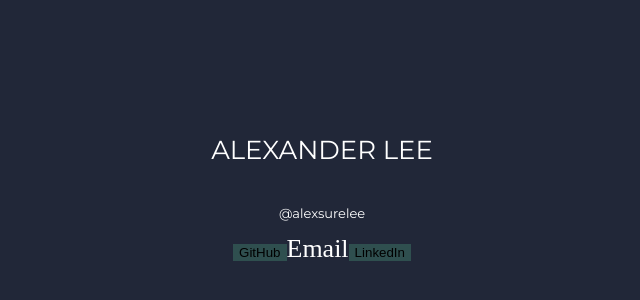
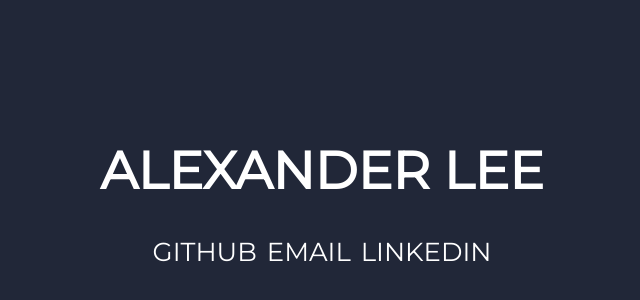
Before and after one commit to alexsurelee/surelee.dev, a React (Create React App) app: page / in a window 1280 px wide. Shown: the part 214-514 px from the top of the page, without its empty margins (318-958 px from the left). Built offline with nearby package versions, Linux system fonts and the light colour scheme.

Commit message:
Make links boring

```diff
--- a/src/App.tsx
+++ b/src/App.tsx
@@ -6,25 +6,18 @@ function App() {
   return (
     <div className="App">
       <header className="App-header">
-        <p>ALEXANDER LEE</p>
-        <p className="subtext">@alexsurelee</p>
+        <h1>ALEXANDER LEE</h1>
         <div className="button-group">
-          <button onClick={() => window.open("https://github.com/alexsurelee")}>
-            GitHub
-          </button>
+          <a href="https://github.com/alexsurelee">GITHUB</a>
           <a
             href="#mailgo"
             data-address="alex"
             data-domain="surelee.dev"
             className="dark"
           >
-            Email
+            EMAIL
           </a>
-          <button
-            onClick={() => window.open("https://linkedin.com/in/alexsurelee")}
-          >
-            LinkedIn
-          </button>
+          <a href="https://linkedin.com/in/alexsurelee">LINKEDIN</a>
         </div>
       </header>
     </div>
--- a/src/index.css
+++ b/src/index.css
@@ -4,16 +4,13 @@ body {
   -moz-osx-font-smoothing: grayscale;
 }
 
-p {
+p,
+h1,
+a {
   font-family: "Montserrat", sans-serif;
+  color: white;
 }
 
-code {
-  font-family: source-code-pro, Menlo, Monaco, Consolas, "Courier New",
-    monospace;
+.button-group a {
+  padding: 5px;
 }
-
-.button-group button {
-  border: 1px gray;
-  background-color: darkslategray;
-}
```
